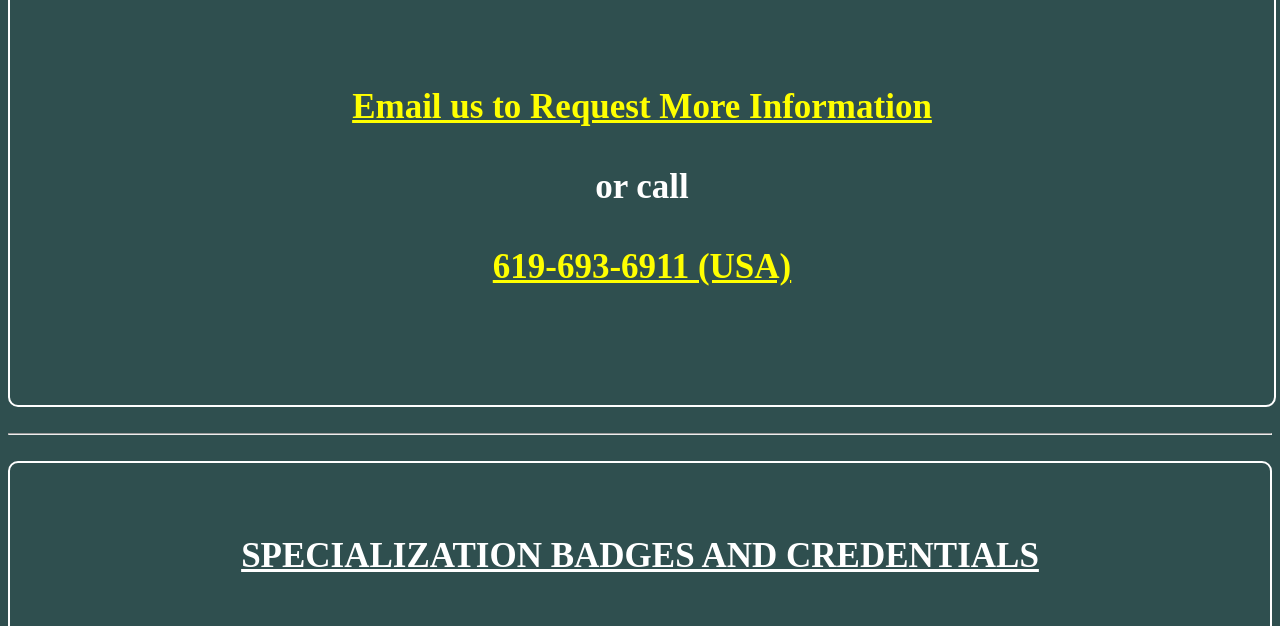
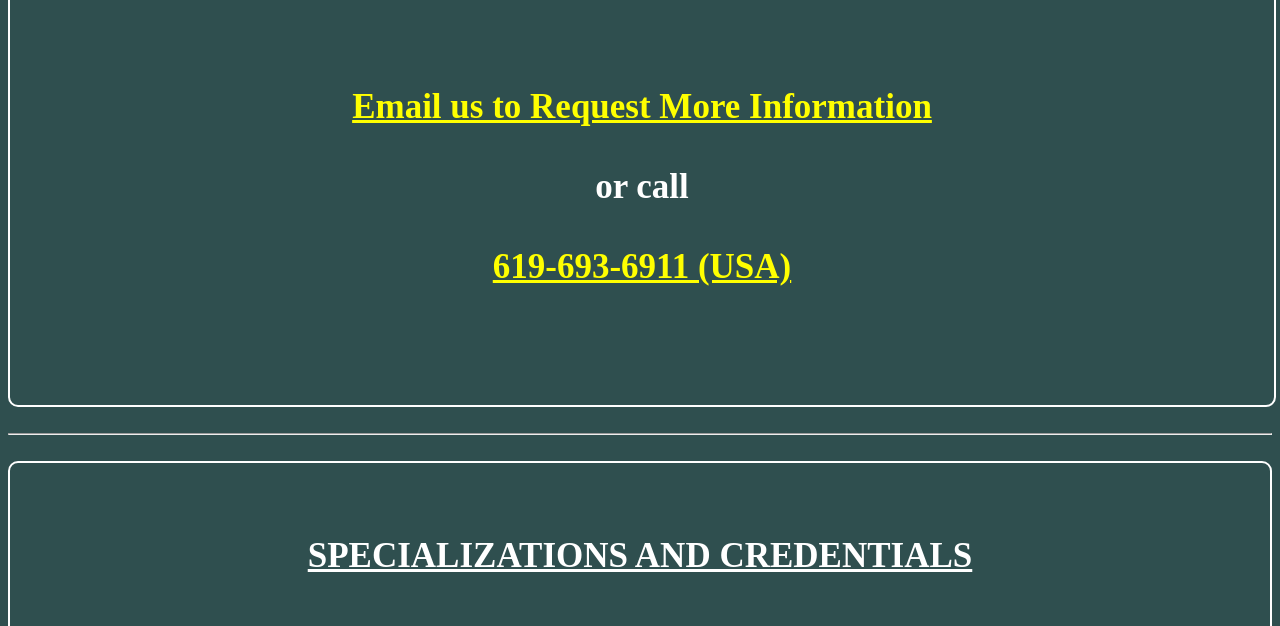
Before and after one commit to bvgr003/Virtual-Tech-Solutions-NI, a plain HTML site: page index.html in a window 1280 px wide. Shown: the part 2015-2641 px from the top of the page. Drawn offline with Linux system fonts and the light colour scheme.

Commit message:
indexes Update

```diff
--- a/index.html
+++ b/index.html
@@ -21,7 +21,7 @@
                 <a href="services.html">Services</a>
                 <a href="full-stack-software-development.html">Full Stack Software Development</a>
                 <a href="google-digital-marketing-ecommerce.html">Google Digital Marketing & E-commerce</a>
-                <a href="specialization-badges-credentials.html">Specialization Badges and Credentials</a>
+                <a href="specializations-and-credentials.html">Specializations and Credentials</a>
             </div>
         </div>
         <span style="position: relative; left: 350px; top: 475px; bottom: 500px; font-size: 75px; color: white;" onclick="openNav()">&#9776;</span>
@@ -66,9 +66,9 @@
     <br>
     <hr><br>
     <div class="badges-border">
-        <h1><u>SPECIALIZATION BADGES AND CREDENTIALS</u></h1>
+        <h1><u>SPECIALIZATIONS AND CREDENTIALS</u></h1>
         <div class="badges">
-            <a href="specialization-badges-credentials.html">
+            <a href="specializations-and-credentials.html">
                 <img style="object-fit: fill;" src="Logos/ibmlogo.jpg" alt="Click Me" title="IBM Full Stack Software Developer Certification Badges">
             </a>
         </div>
```
Also changed, not shown: about.html (+1 -1 lines), full-stack-software-development.html (+1 -1 lines), google-digital-marketing-ecommerce.html (+1 -1 lines), services.html (+1 -1 lines), specializations-and-credentials.html (renamed from specialization-badges-credentials.html).
